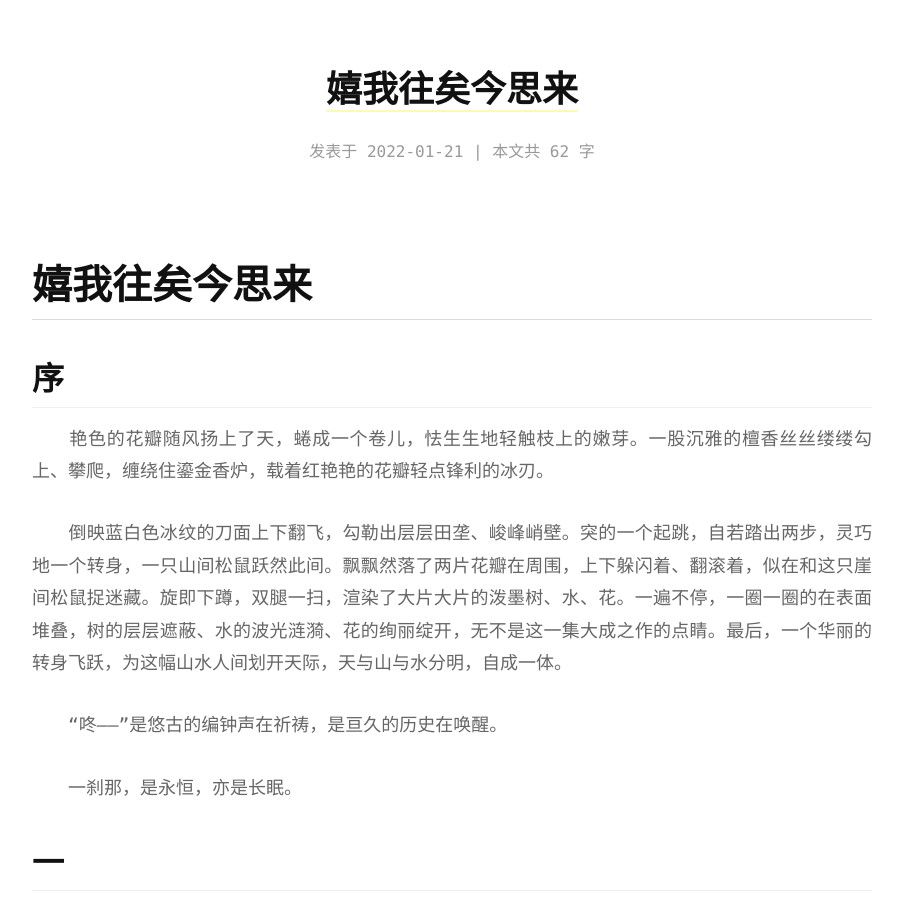
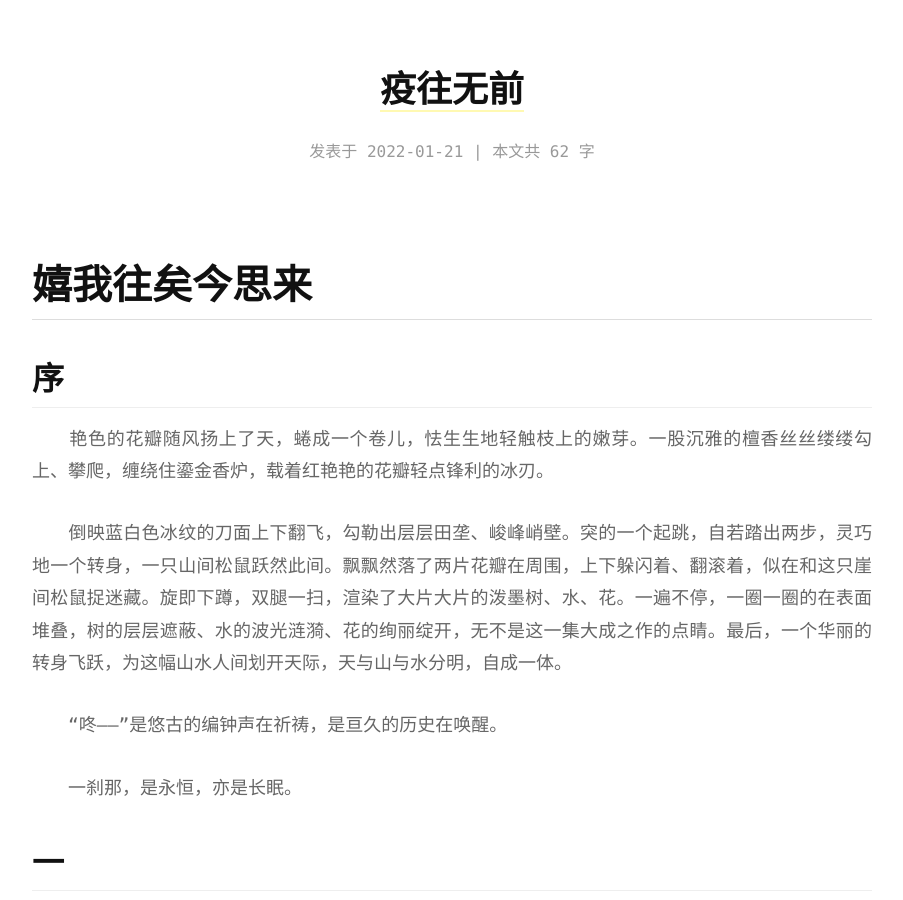
Before and after one commit to djx-beibei/djx-beibei.github.io, a Jekyll site: the page built from _posts/2022-01-21-嬉我往矣今思来.md, in a window 1280 px wide and 900 px high. Shown: the whole window, without its empty margins (188-1091 px from the left). Built offline with Jekyll 4.4.1, drawn with Linux system fonts in a browser that asks for light colours.

Commit message:
20220326newyear

```diff
--- a/_posts/2022-01-21-嬉我往矣今思来.md
+++ b/_posts/2022-01-21-嬉我往矣今思来.md
@@ -1,3 +1,8 @@
+---
+title: 疫往无前
+categories: [novel]
+comments: true
+---
 # 嬉我往矣今思来
 ## 序
 
```
